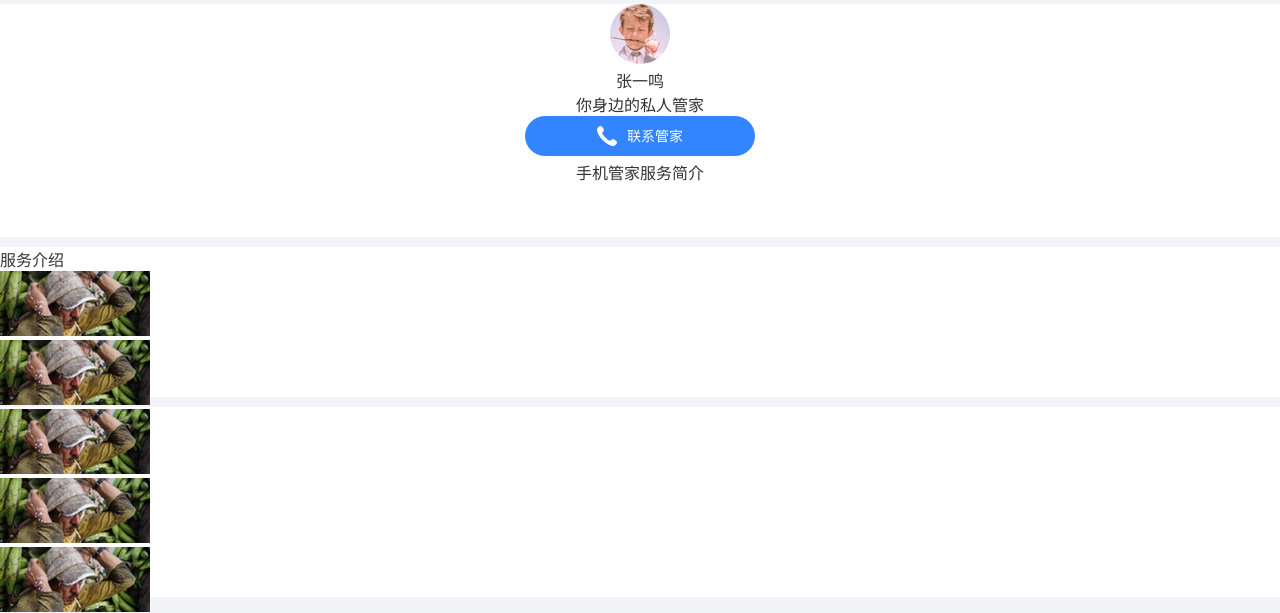
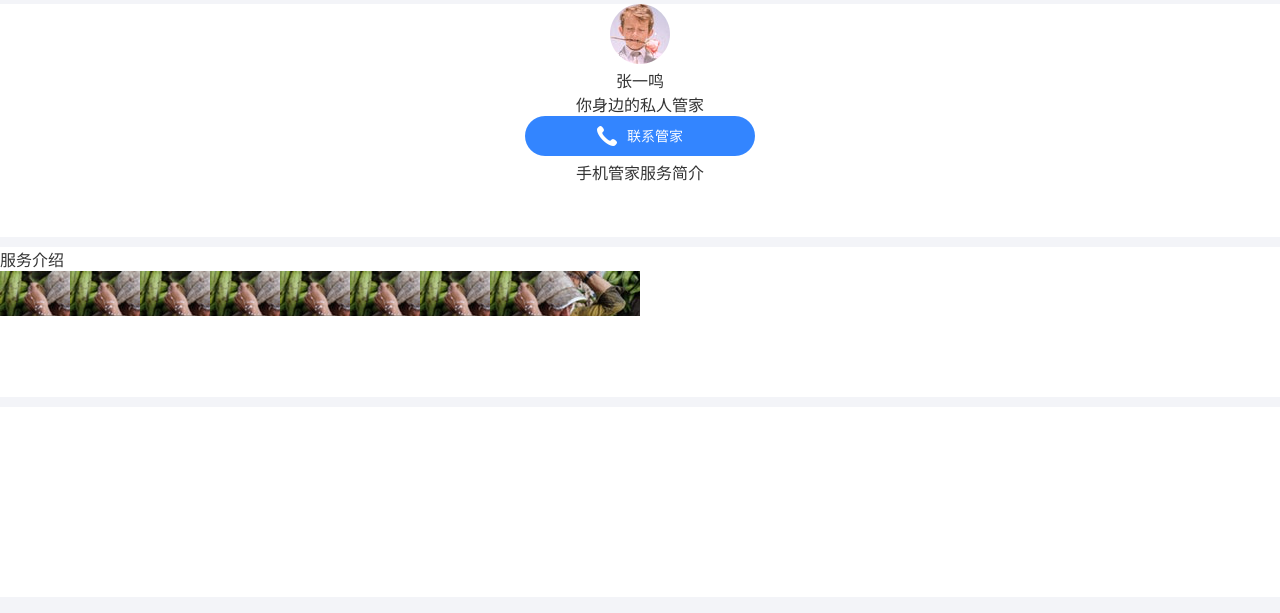
Before and after one commit to ly-lewis/telecom, a plain HTML site: page detail.html in a window 1280 px wide. Shown: the part 205-818 px from the top of the page. Drawn offline with Linux system fonts and the light colour scheme.

Commit message:
2017-09-01

```diff
--- a/css/detail.css
+++ b/css/detail.css
@@ -106,3 +106,14 @@ body,html {
     align-items: center;
     list-style: none
 }
+.introduce-img {
+    display: flex;
+    list-style: none;
+    overflow: hidden;
+}
+.introduce-img li {
+    width: 70px;
+    height: 45px;
+    float: left
+
+}
--- a/detail.html
+++ b/detail.html
@@ -41,7 +41,7 @@
             </div>
             <div class="introduce">
                 <p>服务介绍</p>
-                <ul>
+                <ul class="introduce-img">
                     <li><img src="images/activity.png" alt=""></li>
                     <li><img src="images/activity.png" alt=""></li>
                     <li><img src="images/activity.png" alt=""></li>
```
